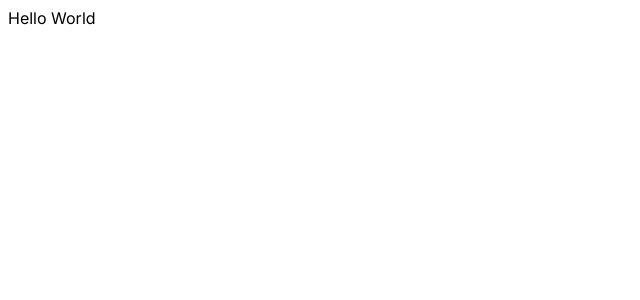
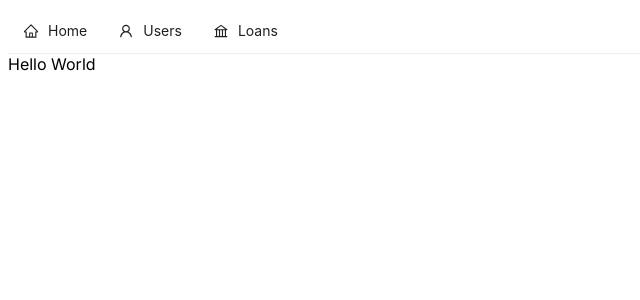
Before and after one commit to andynullwong/loan-tracker-fullstack, a Next.js app: page / in a window 1280 px wide. Shown: the top 300 px of the page, without its empty margins (0-640 px from the left). Built offline with nearby package versions, Linux system fonts and the light colour scheme.

Commit message:
basic layout

```diff
--- /dev/null
+++ b/lib/AntdRegistry.tsx
@@ -0,0 +1,19 @@
+"use client";
+
+import React from "react";
+import { createCache, extractStyle, StyleProvider } from "@ant-design/cssinjs";
+import type Entity from "@ant-design/cssinjs/es/Cache";
+import { useServerInsertedHTML } from "next/navigation";
+
+const StyledComponentsRegistry = ({ children }: React.PropsWithChildren) => {
+  const cache = React.useMemo<Entity>(() => createCache(), []);
+  useServerInsertedHTML(() => (
+    <style
+      id="antd"
+      dangerouslySetInnerHTML={{ __html: extractStyle(cache, true) }}
+    />
+  ));
+  return <StyleProvider cache={cache}>{children}</StyleProvider>;
+};
+
+export default StyledComponentsRegistry;
--- a/package.json
+++ b/package.json
@@ -9,9 +9,12 @@
     "lint": "next lint"
   },
   "dependencies": {
+    "@ant-design/cssinjs": "^1.17.0",
+    "@ant-design/icons": "^5.2.6",
     "@types/node": "20.6.4",
     "@types/react": "18.2.22",
     "@types/react-dom": "18.2.7",
+    "antd": "^5.9.2",
     "dotenv": "^16.3.1",
     "eslint": "8.50.0",
     "eslint-config-next": "13.5.2",
--- a/src/app/layout.tsx
+++ b/src/app/layout.tsx
@@ -1,22 +1,29 @@
-import './globals.css'
-import type { Metadata } from 'next'
-import { Inter } from 'next/font/google'
+import "./globals.css";
+import type { Metadata } from "next";
+import { Inter } from "next/font/google";
+import StyledComponentsRegistry from "../../lib/AntdRegistry";
+import TopMenu from "@/components/TopMenu";
 
-const inter = Inter({ subsets: ['latin'] })
+const inter = Inter({ subsets: ["latin"] });
 
 export const metadata: Metadata = {
-  title: 'Greystone Labs Frontend Code Challenge',
-  description: 'Submission by Andy Wong',
-}
+  title: "Greystone Labs Frontend Code Challenge",
+  description: "Submission by Andy Wong",
+};
 
 export default function RootLayout({
   children,
 }: {
-  children: React.ReactNode
+  children: React.ReactNode;
 }) {
   return (
     <html lang="en">
-      <body className={inter.className}>{children}</body>
+      <body className={inter.className}>
+        <StyledComponentsRegistry>
+          <TopMenu />
+          {children}
+        </StyledComponentsRegistry>
+      </body>
     </html>
-  )
+  );
 }
--- /dev/null
+++ b/src/components/TopMenu.tsx
@@ -0,0 +1,56 @@
+"use client";
+
+import React, { useState } from "react";
+import {
+  BankOutlined,
+  HomeOutlined,
+  UserAddOutlined,
+  UserOutlined,
+  UsergroupAddOutlined,
+} from "@ant-design/icons";
+import type { MenuProps } from "antd";
+import { Menu } from "antd";
+
+const items: MenuProps["items"] = [
+  {
+    label: <a href="/">Home</a>,
+    key: "home",
+    icon: <HomeOutlined />,
+  },
+  {
+    label: "Users",
+    key: "users",
+    icon: <UserOutlined />,
+    children: [
+      {
+        label: <a href="/users">Create User</a>,
+        key: "users-create",
+        icon: <UserAddOutlined />,
+      },
+      {
+        label: <a href="/users">Get All Users</a>,
+        key: "users-get-all",
+        icon: <UsergroupAddOutlined />,
+      },
+    ],
+  },
+  {
+    label: "Loans",
+    key: "loans",
+    icon: <BankOutlined />,
+    children: [
+      {
+        label: <a href="/users">Create Loan</a>,
+        key: "loans-create",
+      },
+      {
+        label: <a href="/users">Get All Loans</a>,
+        key: "loans-get-all",
+      },
+    ],
+  },
+];
+
+const TopMenu = () => <Menu mode="horizontal" items={items} />;
+
+export default TopMenu;
--- a/tsconfig.json
+++ b/tsconfig.json
@@ -1,6 +1,6 @@
 {
   "compilerOptions": {
-    "target": "es5",
+    "target": "es6",
     "lib": ["dom", "dom.iterable", "esnext"],
     "allowJs": true,
     "skipLibCheck": true,
```
Also changed, not shown: 1 other file (tests, documents, lock files or other folders).
